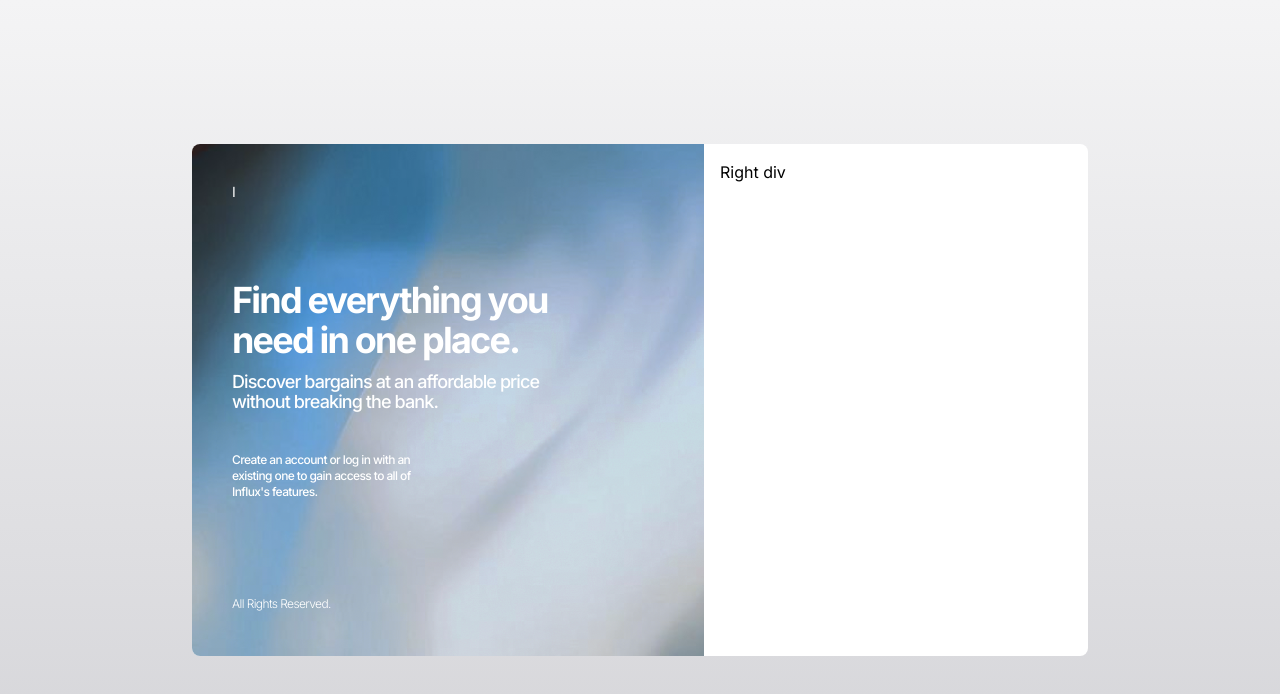
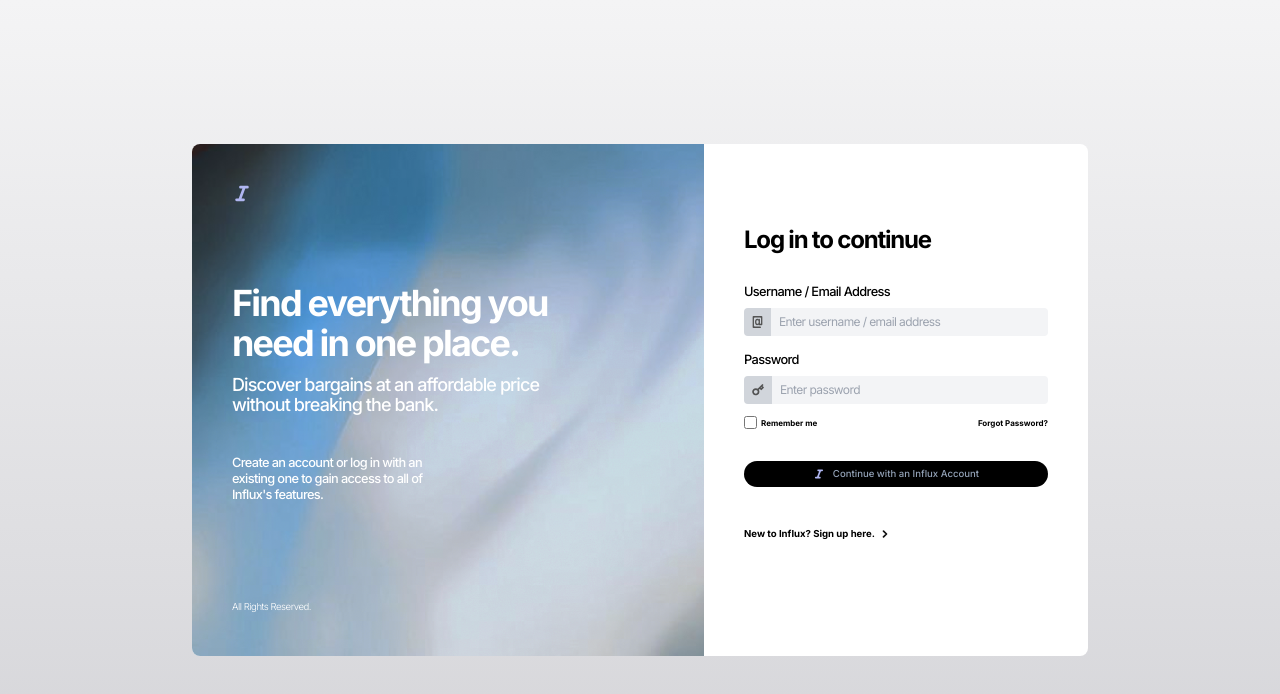
Before and after one commit to nzwh/Influx, a Next.js app: page /login in a window 1280 px wide. Shown: the top 694 px of the page. Built offline with nearby package versions, Linux system fonts and the light colour scheme.

Commit message:
Login: Add info in right div

```diff
--- a/src/app/login/page.tsx
+++ b/src/app/login/page.tsx
@@ -12,14 +12,39 @@
       <div className="flex justify-center items-center w-screen h-screen">
         <div id="Left div" className="bg-white rounded-lg p-0 flex flex-row h-[32rem] w-[56rem]">
           <div className="flex flex-col bg-[url('/backgrounds/login.png')] rounded-l-lg h-full aspect-square p-10">
-            <h6 className="text-white font-italic text-sm tracking-tighter leading-4">I</h6>
+          <Image src="/icons/b-italic.svg" alt="User Icon" width={20} height={20} />
             <h6 className="text-white font-bold text-4xl tracking-tighter pt-20 pr-20">Find everything you need in one place.</h6>
             <h6 className="text-white font-medium text-lg tracking-tighter leading-5 pt-3 pr-20">Discover bargains at an affordable price without breaking the bank.</h6>
-            <h6 className="text-white font-medium text-xs tracking-tighter leading-4 pt-10 pr-60">Create an account or log in with an existing one to gain access to all of Influx's features.</h6>
-            <h6 className="text-white font-light text-xs tracking-tighter leading-4 pt-24 pr-60">All Rights Reserved.</h6>
+            <h6 className="text-white font-medium text-[0.8rem] tracking-tighter leading-4 pt-10 pr-60">Create an account or log in with an existing one to gain access to all of Influx's features.</h6>
+            <h6 className="text-white font-light text-[0.6rem] tracking-tighter leading-4 pt-24 pr-60">All Rights Reserved.</h6>
           </div>
-          <div id="Right div" className="p-4">
-            <p>Right div</p>
+          <div id="Right div" className="p-10 h-[32rem] w-[95rem]">
+            <h6 className="text-black font-bold text-2xl tracking-tighter leading-4 pt-12 pb-5">Log in to continue</h6>
+            <h6 className="text-black font-medium text-[0.8rem] tracking-tighter leading-4 pt-4">Username / Email Address</h6>
+            <div className="flex flex-row bg-white rounded-[0.25rem] pt-2 h-9">
+              <Image className="w-7 bg-gray-300 rounded-l-[0.25rem] p-2" src="/icons/b-at.svg" alt="User Icon" width={10} height={10} />
+              <input type="text" placeholder="Enter username / email address" className="w-full text-[0.75rem] bg-gray-100 rounded-r-[0.25rem] p-2 tracking-tighter"></input>
+            </div>
+            <h6 className="text-black font-medium text-[0.8rem] tracking-tighter leading-4 pt-4">Password</h6>
+            <div className="flex flex-row bg-white rounded-[0.25rem] pt-2 h-9">
+              <Image className="w-7 bg-gray-300 rounded-l-[0.25rem] p-2" src="/icons/b-key.svg" alt="User Icon" width={10} height={10} />
+              <input type="password" placeholder="Enter password" className="w-full text-[0.75rem] bg-gray-100 rounded-r-[0.25rem] p-2 tracking-tighter"></input>
+            </div>
+            <div className="flex flex-row justify-between w-full items-center pt-3 pb-8">
+              <div className="flex flex-row gap-1 items-center">
+                <input type="checkbox" id="remember" name="remember" className="cursor-pointer" />
+                <h6 className="bg-white text-black font-bold text-[0.5rem] h-full">Remember me</h6>
+              </div>
+              <h6 className="bg-white text-black font-bold text-[0.5rem] h-full cursor-pointer">Forgot Password?</h6>
+            </div>
+            <div className="w-full flex flex-row bg-black rounded-2xl p-[0.35rem] gap-[0.5rem] justify-center cursor-pointer">
+              <Image src="/icons/b-italic.svg" alt="User Icon" width={12} height={12} />
+              <h6 className="text-slate-400 font-medium text-[0.6rem] h-full cursor-pointer">Continue with an Influx Account</h6>
+            </div>
+            <div className="flex flex-row pt-10 gap-[0.25rem]">
+              <h6 className="font-bold text-[0.6rem] h-full cursor-pointer">New to Influx? Sign up here.</h6>
+              <Image className="cursor-pointer" src="/icons/b-arrowr.svg" alt="User Icon" width={12} height={12} />
+            </div>
           </div>
         </div>
       </div>
```
